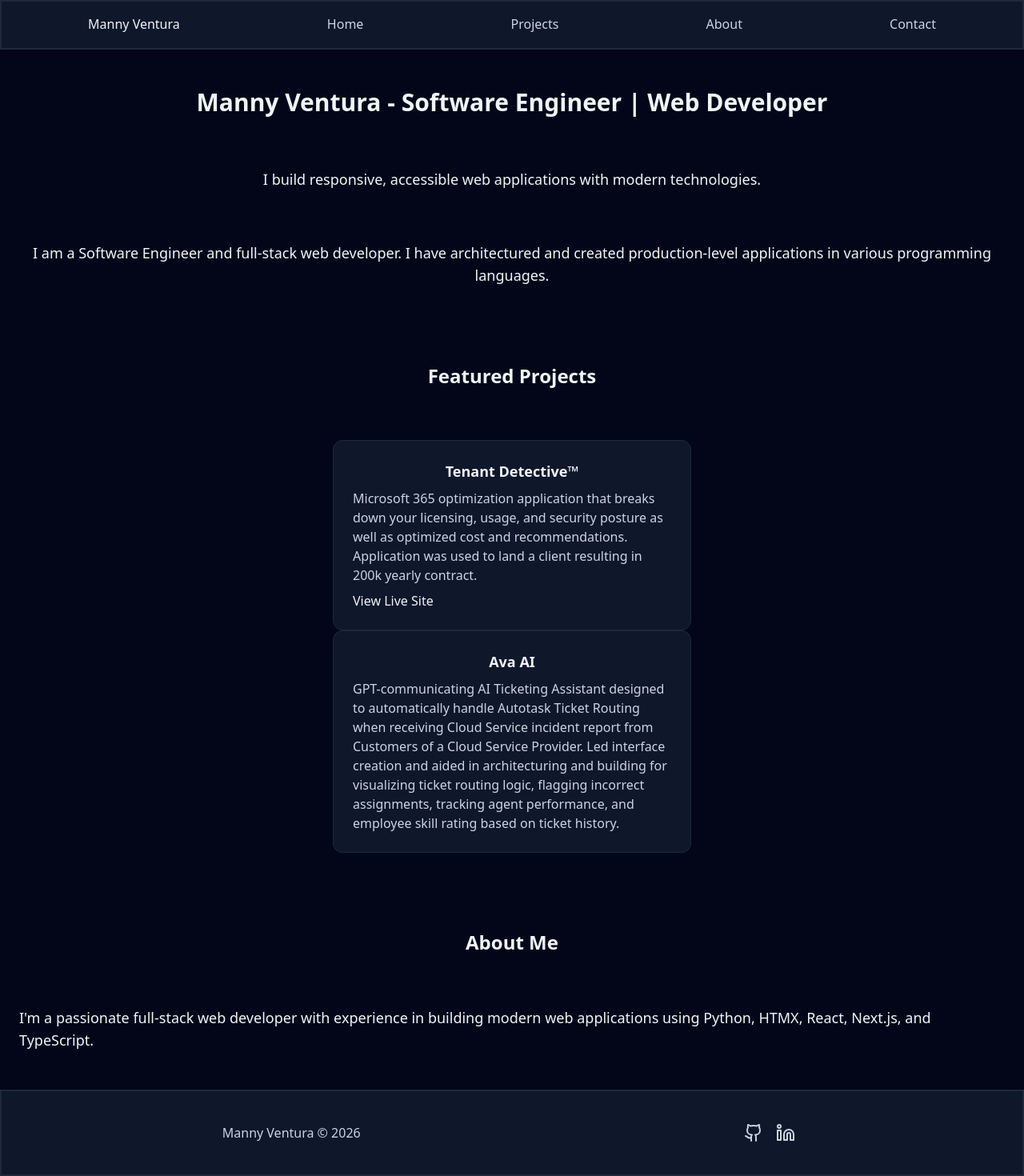
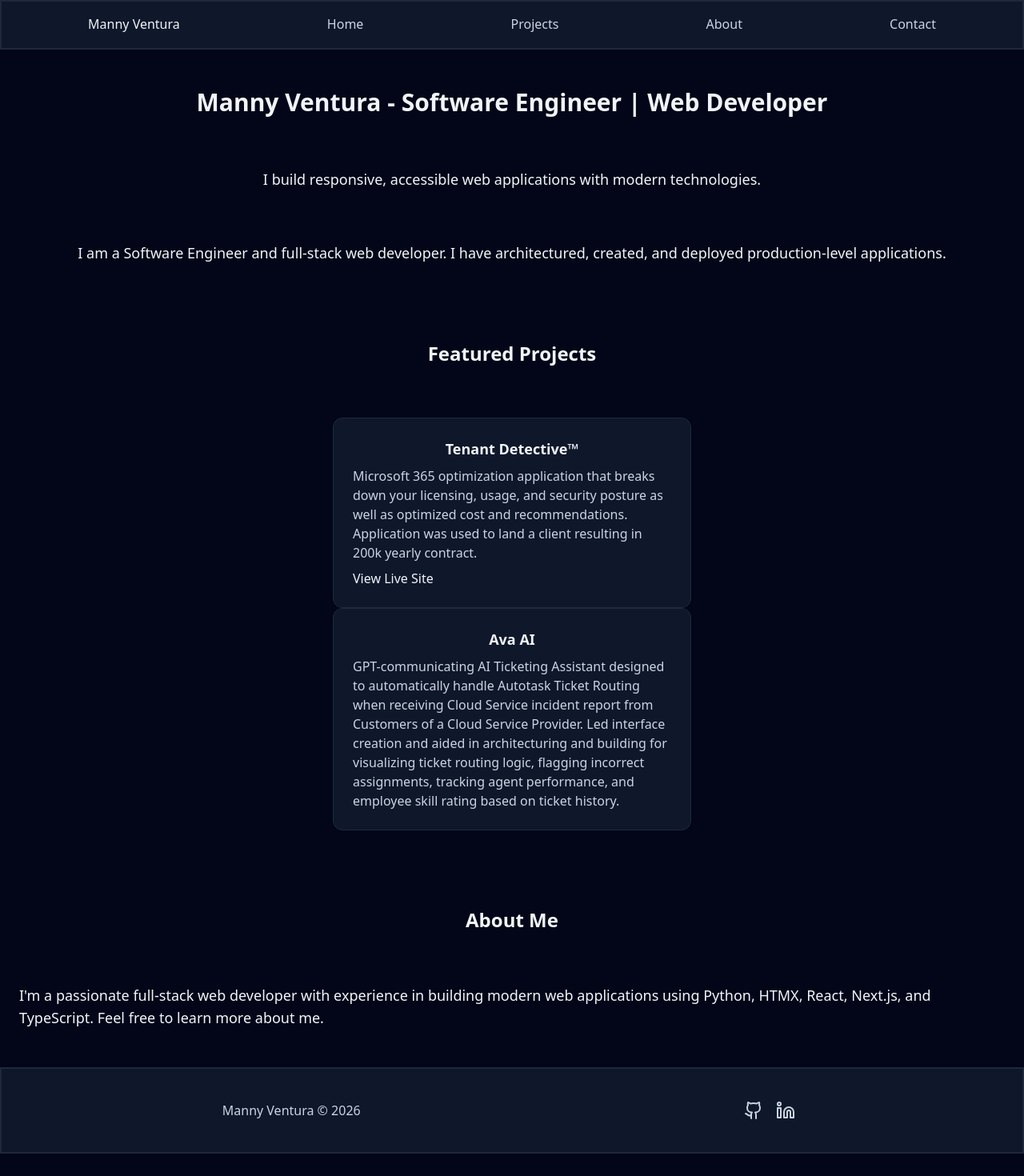
Before and after one commit to Manny-Ventura/my-next-portfolio, a Next.js app: page / in a window 1280 px wide. Shown: the whole page at 80% size. After the commit the page ends 1442 px from the top, so only its background shows below. Built offline with nearby package versions, Linux system fonts and the light colour scheme.

Commit message:
adding text to main pages

```diff
--- a/src/app/about/page.tsx
+++ b/src/app/about/page.tsx
@@ -1,8 +1,8 @@
 export default function Page() {
   return (
     <>
-      <h1>About</h1>
-      <p></p>
+      <h1>About Me...</h1>
+      <p>Hello, my name is Manuel Ventura</p>
     </>
   )
 }
--- a/src/app/page.tsx
+++ b/src/app/page.tsx
@@ -15,8 +15,8 @@ export default function Home() {
           I build responsive, accessible web applications with modern technologies.
         </p>
         <p className="text-center text-lg">
-          I am a Software Engineer and full-stack web developer. I have architectured and created
-          production-level applications in various programming languages.
+          I am a Software Engineer and full-stack web developer. I have architectured, created, and
+          deployed production-level applications.
         </p>
       </section>
 
@@ -33,7 +33,8 @@ export default function Home() {
         <h2 className="text-2xl font-semibold">About Me</h2>
         <p className="text-lg">
           I'm a passionate full-stack web developer with experience in building modern web
-          applications using Python, HTMX, React, Next.js, and TypeScript.
+          applications using Python, HTMX, React, Next.js, and TypeScript. Feel free to learn more{' '}
+          <a href="/about">about me.</a>
         </p>
       </section>
     </>
```
